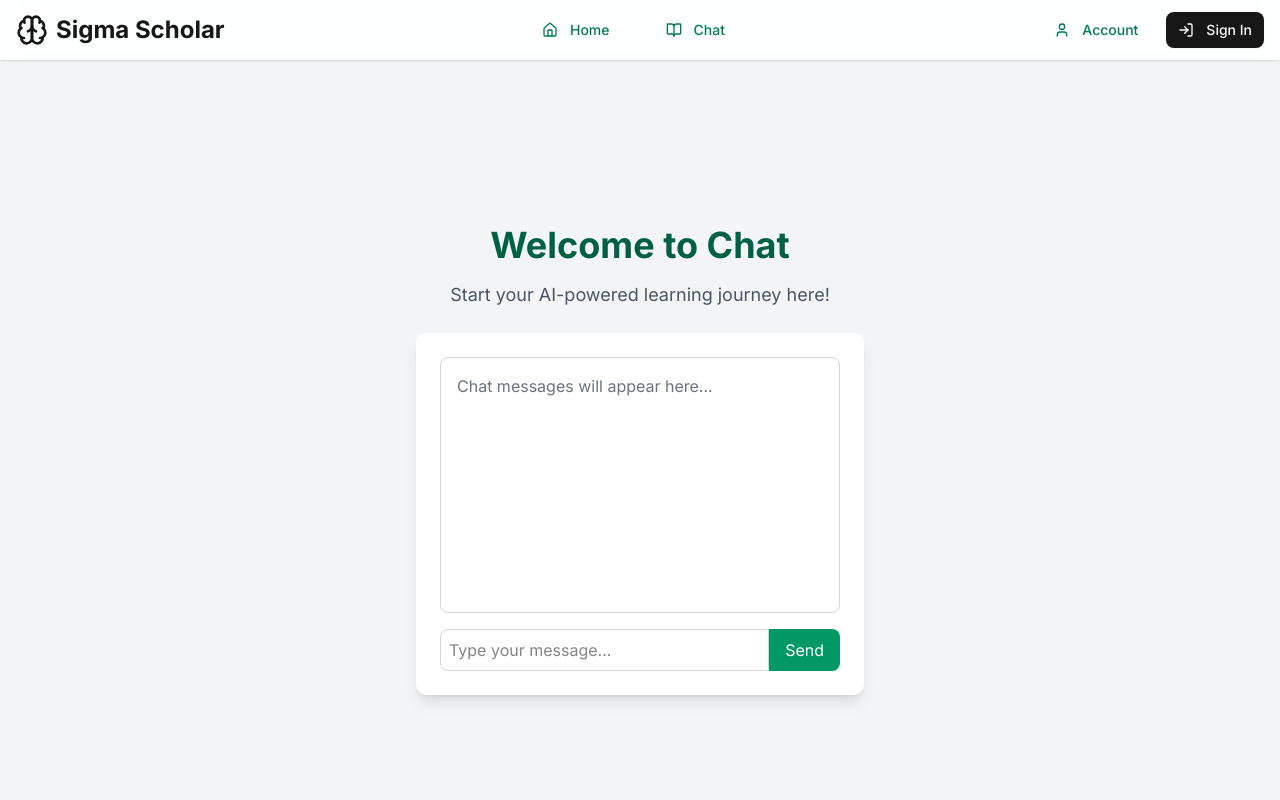
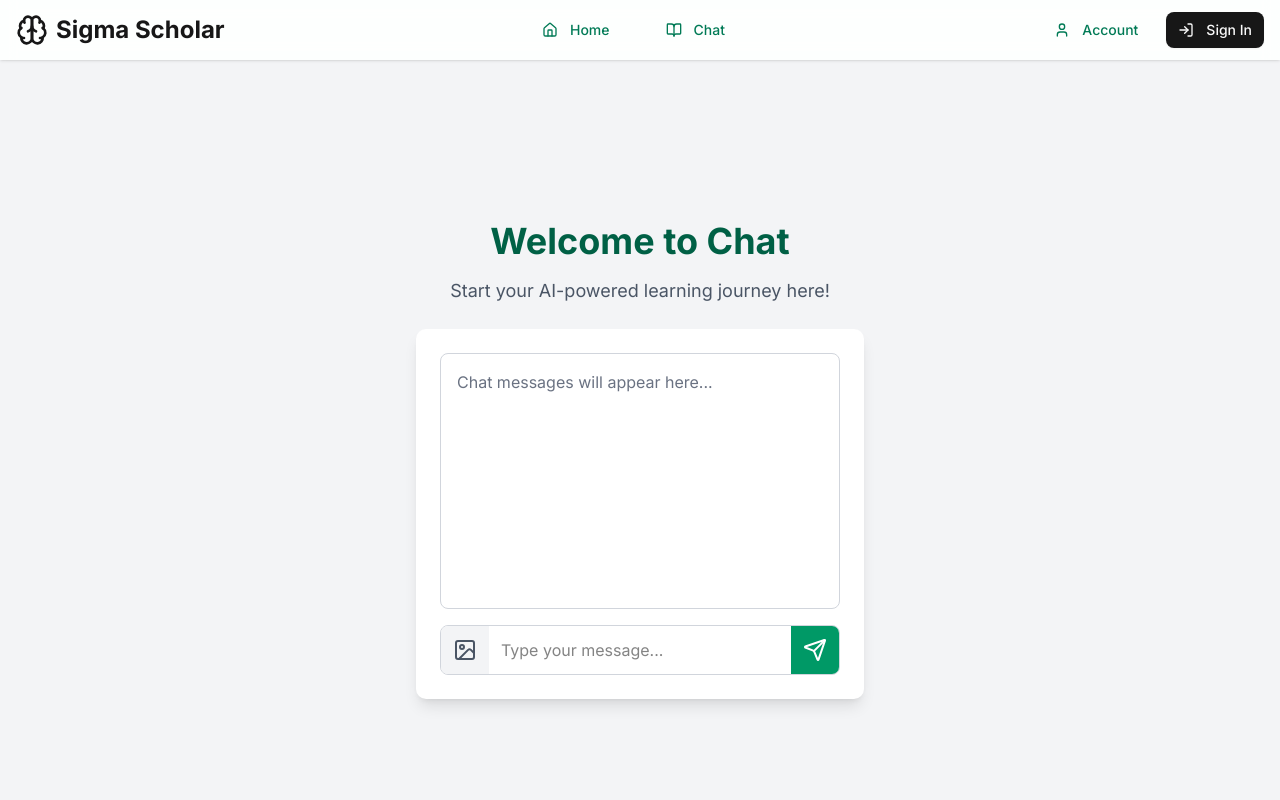
Before and after one commit to tonydrayton/sigmascholar-frontend, a Next.js app: page /chat in a window 1280 px wide. Shown: the top 800 px of the page. Built offline with nearby package versions, Linux system fonts and the light colour scheme.

Commit message:
upload image function

```diff
--- a/src/app/chat/page.tsx
+++ b/src/app/chat/page.tsx
@@ -1,4 +1,31 @@
+'use client';
+
+import { useState } from 'react';
+import Image from 'next/image';
+import { Send, Image as ImageIcon } from 'lucide-react';
+
 export default function ChatPage() {
+	const [messages, setMessages] = useState<{ text?: string; image?: string }[]>([]);
+	const [input, setInput] = useState('');
+
+	const sendMessage = () => {
+		if (input.trim() !== '') {
+			setMessages([...messages, { text: input }]);
+			setInput('');
+		}
+	};
+
+	const handleImageUpload = (event: React.ChangeEvent<HTMLInputElement>) => {
+		const file = event.target.files?.[0];
+		if (file) {
+			const reader = new FileReader();
+			reader.onload = () => {
+				setMessages([...messages, { image: reader.result as string }]);
+			};
+			reader.readAsDataURL(file);
+		}
+	};
+
 	return (
 		<div className="min-h-screen flex flex-col items-center justify-center bg-gray-100 p-6">
 			<h1 className="text-4xl font-bold text-emerald-800 mb-4">Welcome to Chat</h1>
@@ -6,19 +33,42 @@ export default function ChatPage() {
 
 			<div className="bg-white p-6 rounded-lg shadow-lg w-full max-w-md">
 				<div className="h-64 border border-gray-300 rounded-md p-4 overflow-y-auto">
+					{messages.length === 0 ? (
 						<p className="text-gray-500">Chat messages will appear here...</p>
+					) : (
+						messages.map((msg, index) => (
+							<div key={index} className="mb-2">
+								{msg.text && <p className="bg-gray-200 p-2 rounded">{msg.text}</p>}
+								{msg.image && (
+									<Image src={msg.image} alt="Uploaded" width={200} height={200} className="rounded mt-2" />
+								)}
+							</div>
+						))
+					)}
 				</div>
 
-				<div className="mt-4 flex">
+                {/* Input Area */}
+                <div className="mt-4 flex items-center border border-gray-300 rounded-md overflow-hidden">
+                    {/* hidden file input */}
+                    <input type="file" accept="image/*" className="hidden" id="fileInput" onChange={handleImageUpload} />
+
+                    <label htmlFor="fileInput" className="p-3 bg-gray-100 cursor-pointer hover:bg-gray-200 flex items-center justify-center">
+                        <ImageIcon className="h-6 w-6 text-gray-600" />
+                    </label>
+
                     <input
                         type="text"
                         placeholder="Type your message..."
-						className="flex-grow p-2 border border-gray-300 rounded-l-md focus:outline-none"
+                        className="flex-grow p-3 focus:outline-none"
+                        value={input}
+                        onChange={(e) => setInput(e.target.value)}
                     />
-					<button className="bg-emerald-600 text-white px-4 py-2 rounded-r-md hover:bg-emerald-700">
-						Send
+
+                    <button onClick={sendMessage} className="bg-emerald-600 text-white p-3 hover:bg-emerald-700 flex items-center justify-center">
+                        <Send className="h-6 w-6" />
                     </button>
                 </div>
+
 			</div>
 		</div>
 	);
```
Lines whose indentation alone changed are shown as unchanged.
